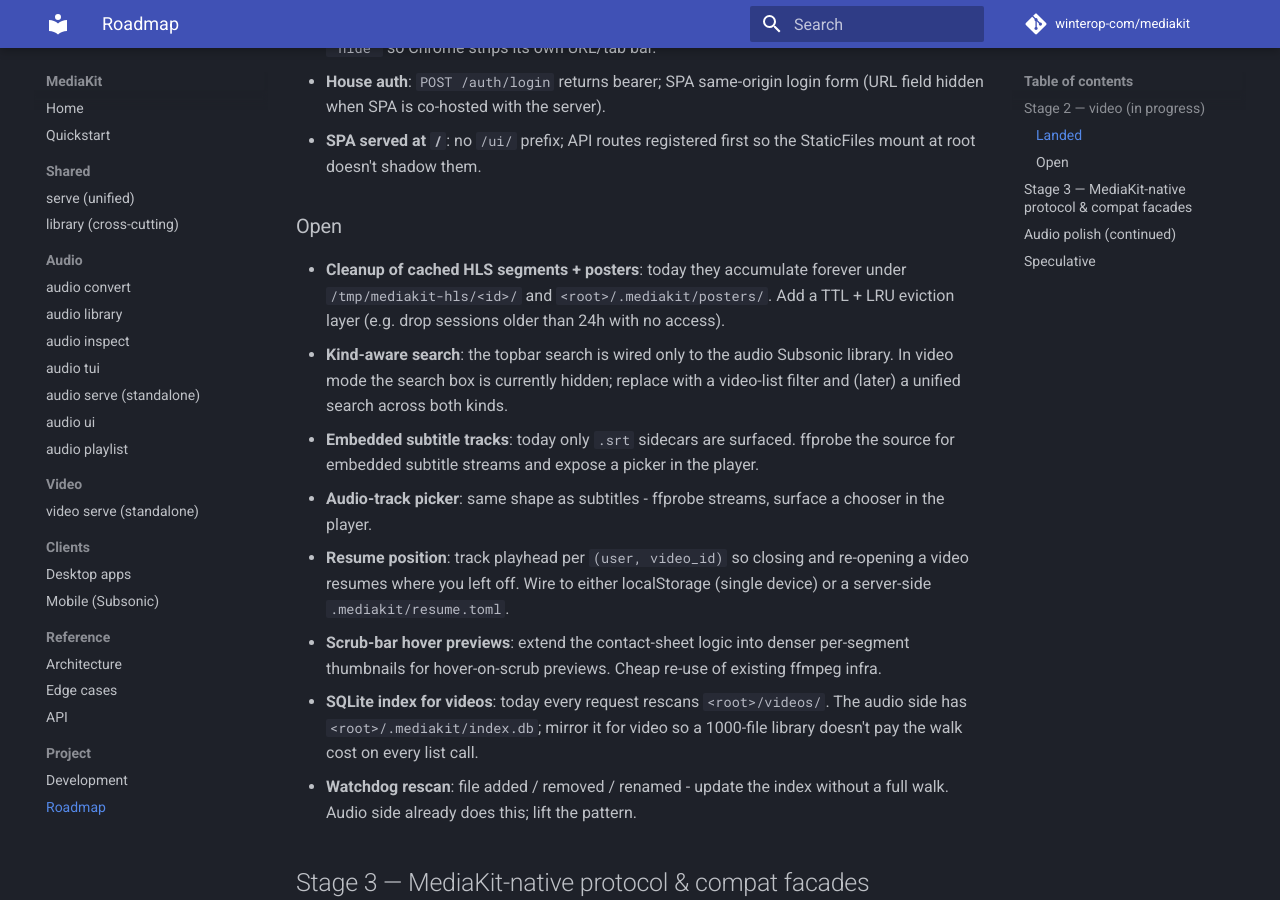
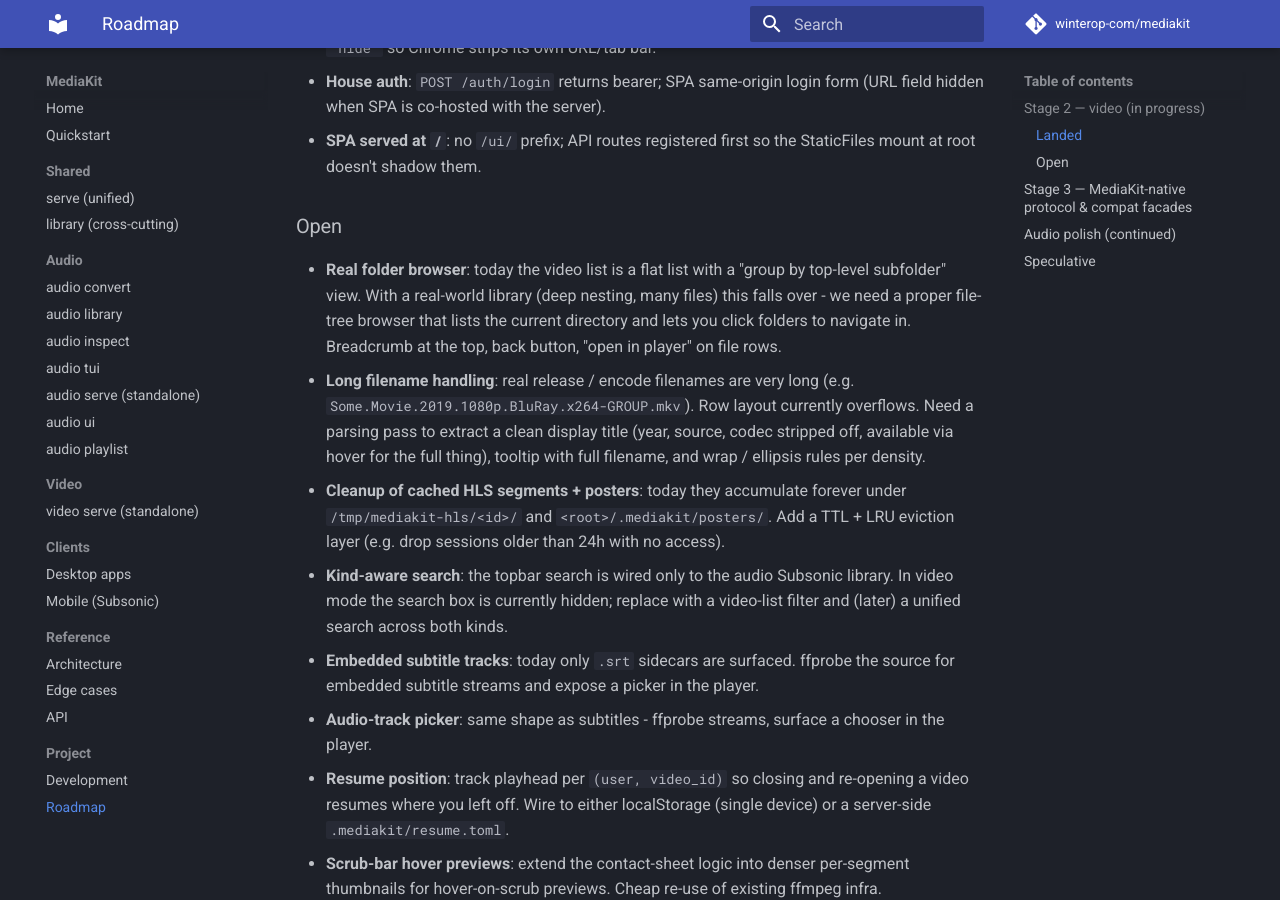
Before and after one commit to winterop-com/maneki, an MkDocs documentation site: the page built from docs/roadmap.md, in a window 1280 px wide and 900 px high, scrolled down 782 px. Built offline with MkDocs 1.6.1 and Material for MkDocs 9.7.7, drawn with Linux system fonts in a browser that asks for light colours; comment, search, counter and statistics services are not loaded.

Commit message:
docs(roadmap): folder browser + long filename handling
Surface the two gaps that block real-world video libraries: the flat-
list + group-by-subfolder browser doesn't scale past a handful of
files in a couple of folders, and release-style filenames overflow
the row layout without a parse / display-title pass.

```diff
--- a/docs/roadmap.md
+++ b/docs/roadmap.md
@@ -17,6 +17,8 @@
 
 ### Open
 
+- **Real folder browser**: today the video list is a flat list with a "group by top-level subfolder" view. With a real-world library (deep nesting, many files) this falls over - we need a proper file-tree browser that lists the current directory and lets you click folders to navigate in. Breadcrumb at the top, back button, "open in player" on file rows.
+- **Long filename handling**: real release / encode filenames are very long (e.g. `Some.Movie.2019.1080p.BluRay.x264-GROUP.mkv`). Row layout currently overflows. Need a parsing pass to extract a clean display title (year, source, codec stripped off, available via hover for the full thing), tooltip with full filename, and wrap / ellipsis rules per density.
 - **Cleanup of cached HLS segments + posters**: today they accumulate forever under `/tmp/mediakit-hls/<id>/` and `<root>/.mediakit/posters/`. Add a TTL + LRU eviction layer (e.g. drop sessions older than 24h with no access).
 - **Kind-aware search**: the topbar search is wired only to the audio Subsonic library. In video mode the search box is currently hidden; replace with a video-list filter and (later) a unified search across both kinds.
 - **Embedded subtitle tracks**: today only `.srt` sidecars are surfaced. ffprobe the source for embedded subtitle streams and expose a picker in the player.
```
